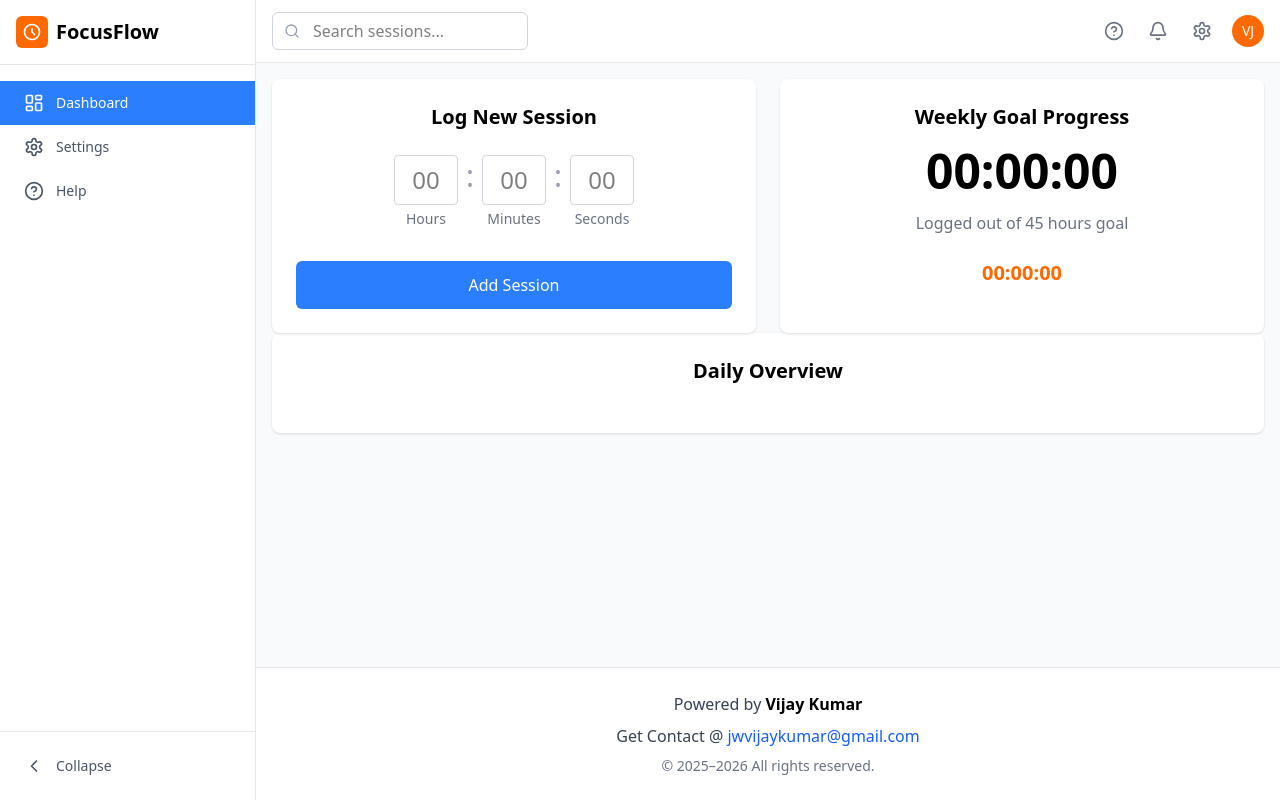
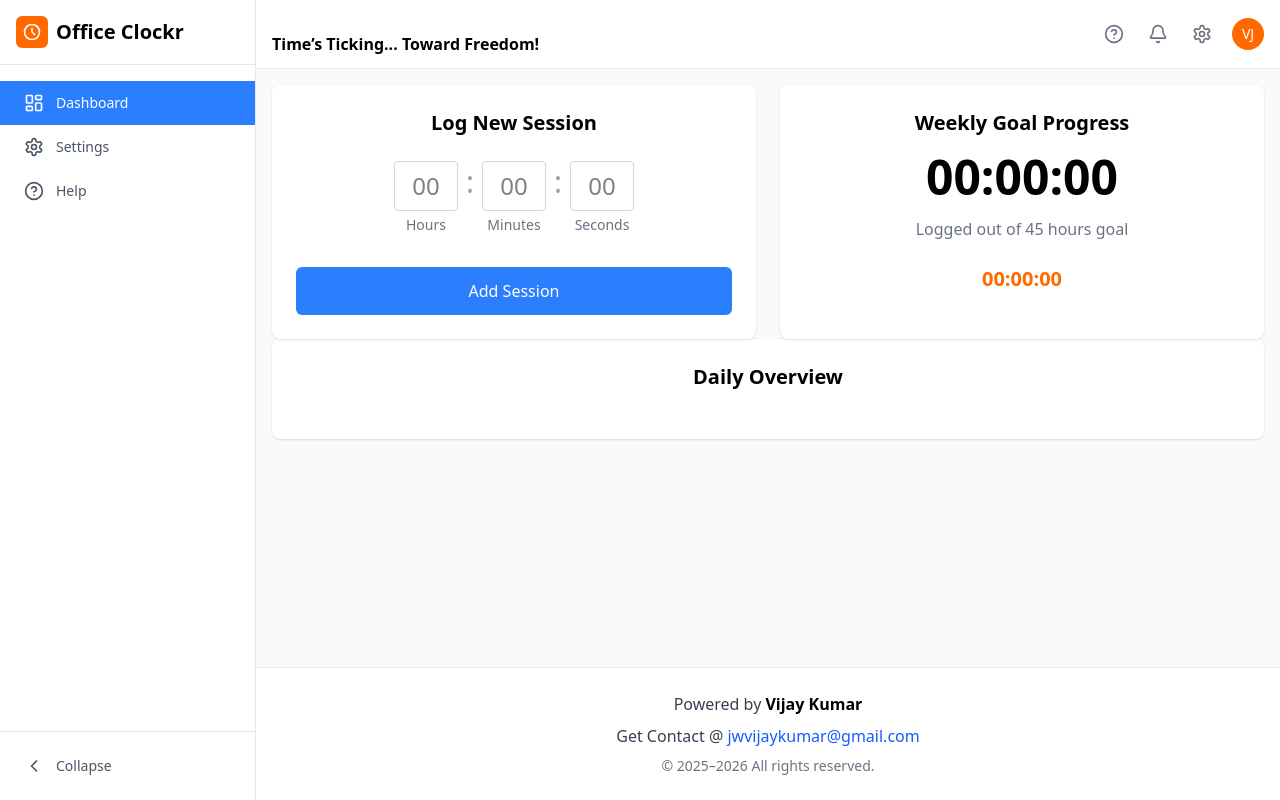
Before and after one commit to Vijaykumar308/trackMy45, a React (Vite) app: page / in a window 1280 px wide. Built offline with nearby package versions, Linux system fonts and the light colour scheme.

Commit message:
added tagline random genertored

```diff
--- /dev/null
+++ b/src/components/Taglines.jsx
@@ -0,0 +1,37 @@
+import React, { useEffect, useState } from 'react';
+
+const taglines = [
+  "Work 45, Live the Rest!",
+  "Your Time’s Up — Go Home!",
+  "Over 45? That’s Overtime, Buddy!",
+  "Work Hard. Not 46 Hours Hard.",
+  "Stop. You’ve Clocked Enough.",
+  "Time’s Ticking... Toward Freedom!",
+  "Beyond 45? You’re Just Showing Off.",
+  "Work Ends at 45. Go Home 😡",
+  "Because You Deserve a Couch After 45."
+];
+
+const RandomTagline = () => {
+  const [currentTagline, setCurrentTagline] = useState('');
+
+  useEffect(() => {
+    const updateTagline = () => {
+      const randomIndex = Math.floor(Math.random() * taglines.length);
+      setCurrentTagline(taglines[randomIndex]);
+    };
+
+    updateTagline(); // initial load
+    const interval = setInterval(updateTagline, 5000);
+
+    return () => clearInterval(interval); // cleanup on unmount
+  }, []);
+
+  return (
+    <div style={{ fontSize: '1rem', fontWeight: 'bold', marginTop: '20px' }}>
+      {currentTagline}
+    </div>
+  );
+};
+
+export default RandomTagline;
--- a/src/components/header.jsx
+++ b/src/components/header.jsx
@@ -1,28 +1,29 @@
-"use client"
-
 import { Search, HelpCircle, Bell, Settings } from "lucide-react"
 import { useState } from "react"
+import RandomTagline from "./Taglines";
 
 export default function Header() {
-  const [isSearchOpen, setIsSearchOpen] = useState(false)
+  const [isSearchOpen, setIsSearchOpen] = useState(false);
+
 
   return (
     <header className="bg-white border-b border-gray-200 py-2 md:py-3 px-3 md:px-4">
       <div className="flex items-center justify-between">
         {/* Desktop Search - Hidden on mobile */}
-        <div className="hidden md:block relative w-64">
-          <input
+        <div className="hidden md:block relative">
+          {/* <input
             type="text"
             placeholder="Search sessions..."
             className="w-full pl-10 pr-4 py-1.5 rounded-md border border-gray-300 focus:outline-none focus:ring-2 focus:ring-blue-500 focus:border-transparent"
-          />
-          <Search className="absolute left-3 top-1/2 transform -translate-y-1/2 h-4 w-4 text-gray-400" />
+          /> */}
+          {/* <Search className="absolute left-3 top-1/2 transform -translate-y-1/2 h-4 w-4 text-gray-400" /> */}
+          <RandomTagline />
         </div>
 
         {/* Mobile Search Button - Only visible when search is not open */}
         {!isSearchOpen && (
           <button className="md:hidden text-gray-500 hover:text-gray-700" onClick={() => setIsSearchOpen(true)}>
-            <Search className="h-5 w-5" />
+            {/* <Search className="h-5 w-5" /> */}
           </button>
         )}
 
--- a/src/components/sidebar.jsx
+++ b/src/components/sidebar.jsx
@@ -61,7 +61,7 @@ export default function Sidebar() {
                 </svg>
               </div>
               {(!isCollapsed || window.innerWidth < 768) && (
-                <span className="ml-2 text-xl font-semibold whitespace-nowrap">FocusFlow</span>
+                <span className="ml-2 text-xl font-semibold whitespace-nowrap"> Office Clockr  </span>
               )}
             </div>
           </div>
```
